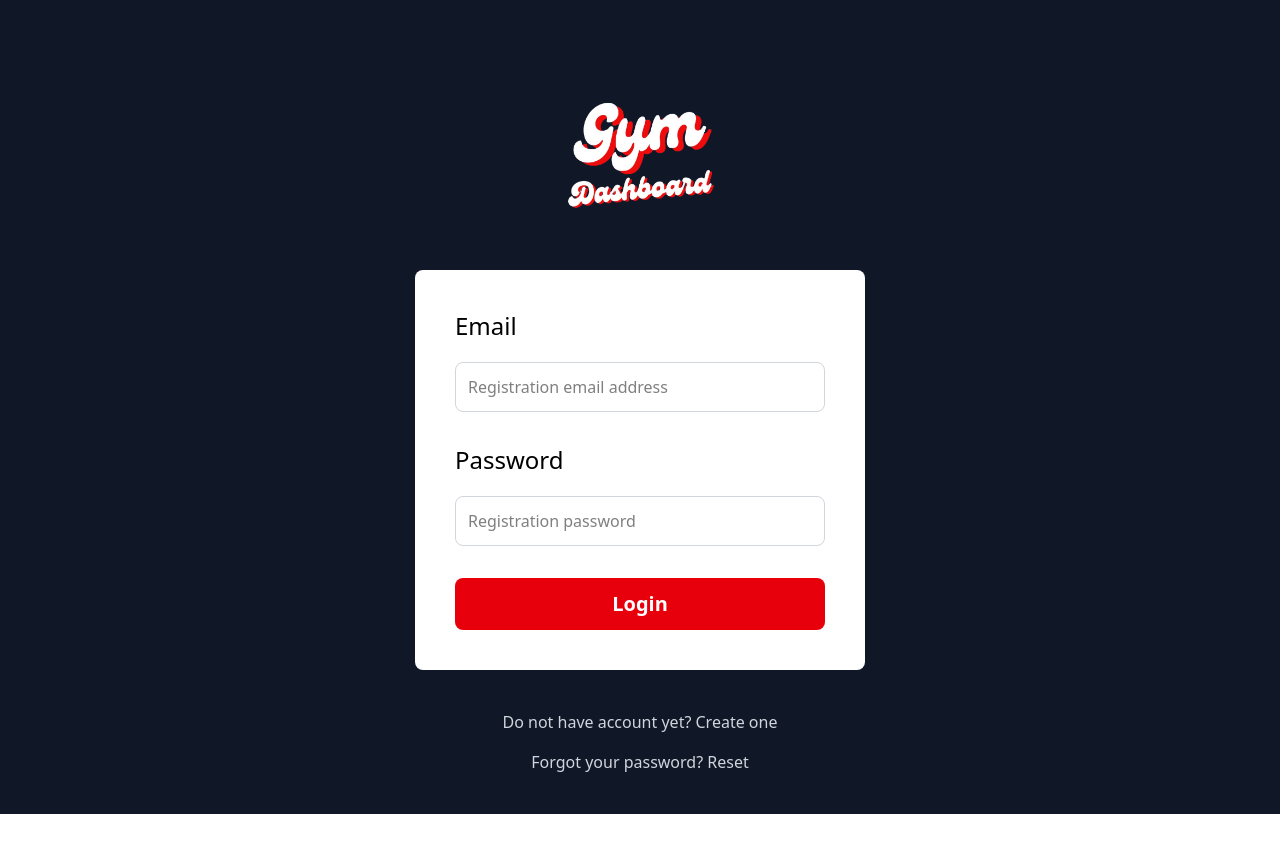
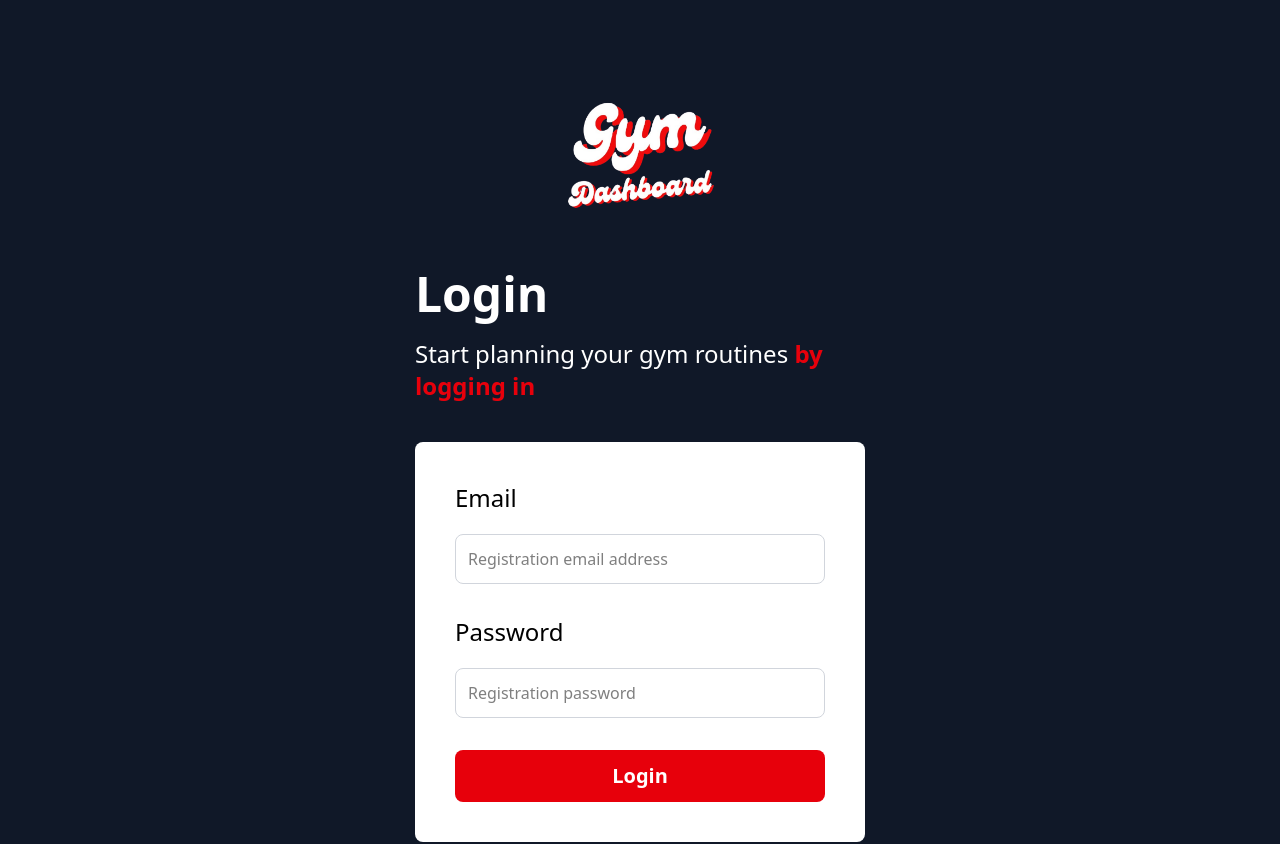
Before and after one commit to Carlos9190/GymDashboard_Frontend, a React (Vite) app: page /auth/login in a window 1280 px wide. Shown: the top 844 px of the page. Before the commit the page ends 814 px from the top, so only its background shows below. Built offline with nearby package versions, Linux system fonts and the light colour scheme; no server answers.

Commit message:
feat: enhance LoginView with header and introductory text

```diff
--- a/src/views/auth/LoginView.tsx
+++ b/src/views/auth/LoginView.tsx
@@ -28,9 +28,15 @@ export default function LoginView() {
 
   return (
     <>
+      <h1 className="text-5xl font-black text-white">Login</h1>
+      <p className="text-2xl font-light text-white mt-5">
+        Start planning your gym routines {''}
+        <span className=" text-red-600 font-bold"> by logging in</span>
+      </p>
+
       <form
         onSubmit={handleSubmit(handleLogin)}
-        className="space-y-8 p-10 bg-white rounded-lg"
+        className="space-y-8 p-10 mt-10 bg-white rounded-lg"
         noValidate
       >
         <div className="flex flex-col gap-5">
```
